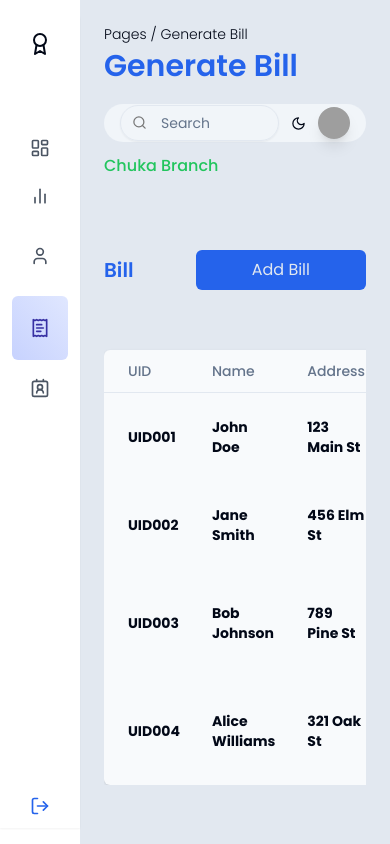
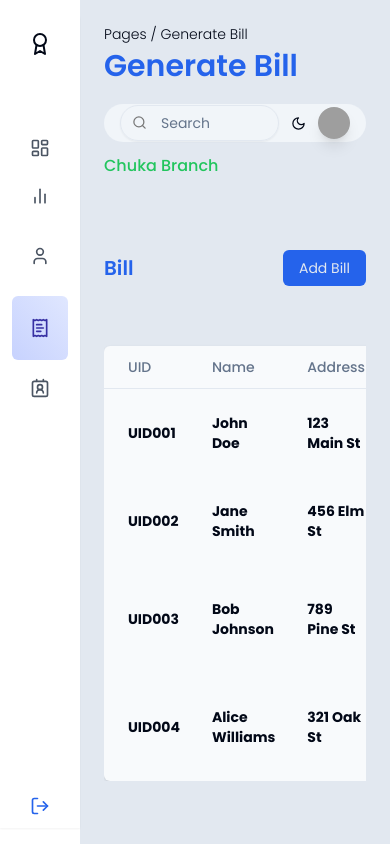
Before and after one commit to deluxesande/nextjs-ems-dashboard, a Next.js app: page /generate-bill in a window 390 px wide. Built offline with nearby package versions, Linux system fonts and the light colour scheme; grey boxes are pictures that could not be loaded.

Commit message:
(Update): responsive generate bill page

```diff
--- a/components/GenerateBillForm/index.tsx
+++ b/components/GenerateBillForm/index.tsx
@@ -10,10 +10,7 @@ const GenerateBillForm: React.FC<{
     };
 
     return (
-        <div
-            className="bg-slate-50 p-5 mt-14 rounded-xl"
-            style={{ width: "calc(100vw - 440px)" }}
-        >
+        <div className="bg-slate-50 p-5 mt-14 rounded-xl w-full">
             <h1 className="text-primary font-semibold text-xl my-1">
                 Calculate Bill
             </h1>
@@ -27,7 +24,7 @@ const GenerateBillForm: React.FC<{
                     className="rounded-md w-full mt-2"
                 />
             </div>
-            <div className="flex w-full gap-8">
+            <div className="flex flex-col lg:flex-row w-full gap-4 lg:gap-8">
                 <div className="mt-4 flex-1">
                     <label htmlFor="uid" className="text-md">
                         Date
--- a/pages/generate-bill/index.tsx
+++ b/pages/generate-bill/index.tsx
@@ -20,7 +20,7 @@ const GenerateBill = () => {
                                 Bill
                             </h1>
                             <button
-                                className="bg-primary text-slate-200 px-14 py-2 rounded-md"
+                                className="bg-primary text-sm lg:text-base text-slate-200 px-4 lg:px-14 py-2 rounded-md"
                                 onClick={() => setAddBill(true)}
                             >
                                 Add Bill
```
